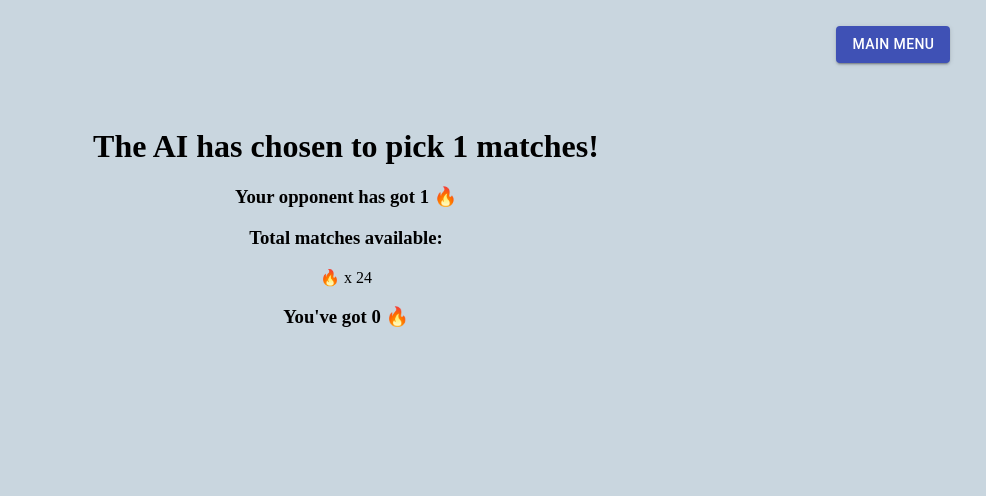
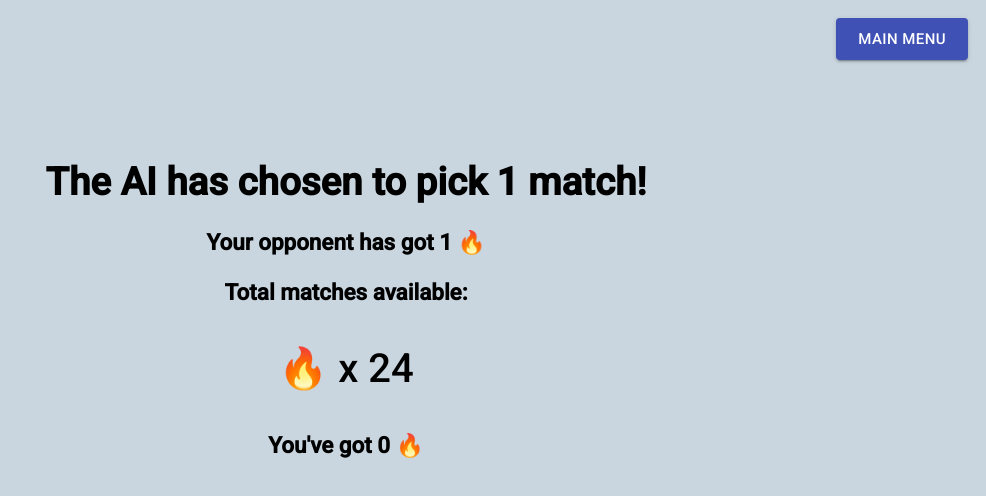
Before and after one commit to kirill8841/match-game, a React (Create React App) app: page / in a window 1280 px wide. Both pictures are taken after a click on the button "AI". Shown: the top 496 px of the page, without its empty margins (294-1280 px from the left). Built offline with nearby package versions, Linux system fonts and the light colour scheme.

Commit message:
Added styling and documentation

```diff
--- a/public/index.html
+++ b/public/index.html
@@ -2,33 +2,20 @@
 <html lang="en">
   <head>
     <meta charset="utf-8" />
-    <link rel="icon" href="%PUBLIC_URL%/favicon.ico" />
+    <link rel="icon" href="https://image.flaticon.com/icons/png/512/307/307051.png" />
     <meta name="viewport" content="width=device-width, initial-scale=1" />
     <meta name="theme-color" content="#000000" />
     <meta
       name="description"
       content="A game with matches to play with an AI"
     />
-    <!--
-      manifest.json provides metadata used when your web app is installed on a
-      user's mobile device or desktop. See https://developers.google.com/web/fundamentals/web-app-manifest/
-    -->
-    <!-- <link rel="manifest" href="%PUBLIC_URL%/manifest.json" /> -->
     <title>The Match Game</title>
     <link rel="stylesheet" href="./styles.css">
+    <link rel="preconnect" href="https://fonts.gstatic.com">
+    <link href="https://fonts.googleapis.com/css2?family=Roboto:wght@500&display=swap" rel="stylesheet">
   </head>
   <body>
     <noscript>You need to enable JavaScript to run this app.</noscript>
     <div id="root"></div>
-    <!--
-      This HTML file is a template.
-      If you open it directly in the browser, you will see an empty page.
-
-      You can add webfonts, meta tags, or analytics to this file.
-      The build step will place the bundled scripts into the <body> tag.
-
-      To begin the development, run `npm start` or `yarn start`.
-      To create a production bundle, use `npm run build` or `yarn build`.
-    -->
   </body>
 </html>
--- a/public/styles.css
+++ b/public/styles.css
@@ -1,19 +1,35 @@
-.main-menu-button {
-  position: fixed;
-  right: 2%;
-  top: 2%;
-}
-
 body {
-  margin-top: 10%;
   background-color: #c9d6df;
   text-align: center;
+  font-family: 'Roboto', sans-serif;
+  font-size: larger;
 }
 
 button.MuiButtonBase-root {
   margin: 10px;
 }
 
+.main-menu-button {
+ display: flex;
+ flex-direction: row-reverse;
+}
+
 .endgame-button {
   position:static;
 }
+
+.heading-bar {
+  width: 100;
+  margin-bottom: 7%;
+}
+
+.lowered {
+  margin-top: 10%;
+}
+
+.description {
+  color: grey;
+  min-width: 400px;
+  max-width: 600px;
+  margin: 8% auto 0 auto;
+}
--- a/src/components/AiTurnAnimation.jsx
+++ b/src/components/AiTurnAnimation.jsx
@@ -4,6 +4,8 @@ import pickMatch from "./pickMatch.js"
 
 
 function AiTurnAnimation(props) {
+
+  // A state to handle animation in this component
   const [isThinking, setIsThinking] = useState(true);
 
   let optimalChoice = pickMatch(props.matches.aiMatches, props.matches.totalMatches)
@@ -34,7 +36,6 @@ function AiTurnAnimation(props) {
         props.setGameStage("playerTurn")
       }, 2000);
       return () => clearTimeout(timer)
-
     }
   })
 
@@ -42,13 +43,11 @@ function AiTurnAnimation(props) {
   return (
     <div>
       { isThinking ?
-        <h1>The AI is thinking how to overmatch you<Dot>.</Dot><Dot>.</Dot><Dot>.</Dot></h1>
-        : <h1>The AI has chosen to pick {optimalChoice} matches!</h1>
+        <h1>The AI is thinking about how to overmatch you<Dot>.</Dot><Dot>.</Dot><Dot>.</Dot></h1>
+        : <h1>The AI has chosen to pick {optimalChoice} match{optimalChoice !== 1 && "es"}!</h1>
       }
-
     </div>
   )
-
 }
 
 
--- a/src/components/EndGameScreen.jsx
+++ b/src/components/EndGameScreen.jsx
@@ -1,9 +1,10 @@
 import React from "react";
 import MainMenuButton from "./MainMenuButton.jsx"
 
+
 function EndGameScreen(props) {
   return (
-    <div>
+    <div className="lowered">
       {
         props.matches.playerMatches % 2 === 0 ?
         <h1>You have won! The guy in the mask will miss'ya!</h1>
@@ -16,10 +17,10 @@ function EndGameScreen(props) {
       {
         props.matches.playerMatches % 2 === 0 ?
         <p>Let's see if you can do this once again...</p>
-        : <p>Try your luck once again</p>
+        : <p>Try your luck once again, kiddo</p>
       }
       <MainMenuButton
-        style={"endgame-button"}
+        styling={"endgame-button"}
         setGameStage={props.setGameStage}
         setMatches={props.setMatches}
       />
--- a/src/components/MainMenuButton.jsx
+++ b/src/components/MainMenuButton.jsx
@@ -1,8 +1,10 @@
 import React from "react";
 import Button from '@material-ui/core/Button';
 
+/**
+ * The button, on clicking which the user goes back to the setup stage
+ */
 function MainMenuButton(props) {
-
   function onClickHandler() {
     props.setMatches({
       totalMatches: 25,
@@ -13,8 +15,8 @@ function MainMenuButton(props) {
   }
 
   return (
-    <div className={props.style ? props.style : "main-menu-button"}>
-      <Button onClick={onClickHandler} variant="contained" color="primary">Main Menu</Button>
+    <div className={props.styling ? props.styling : "main-menu-button heading-bar"}>
+      <Button size="large" onClick={onClickHandler} variant="contained" color="primary">Main Menu</Button>
     </div>
   )
 }
--- a/src/components/MatchButtons.jsx
+++ b/src/components/MatchButtons.jsx
@@ -1,7 +1,10 @@
 import React from "react";
 import Button from '@material-ui/core/Button';
 
-
+/**
+ * A component that displays from one to three buttons that allow user to choose
+ * the number of matches to pick.
+ */
 function MatchButtons(props) {
 
   function onClickHandler(matchNumber) {
@@ -17,14 +20,14 @@ function MatchButtons(props) {
 
   return (
     <div>
-      <Button variant="contained" color="primary" onClick={() => onClickHandler(1)}>1 Matches</Button>
+      <Button size="large" variant="contained" color="primary" onClick={() => onClickHandler(1)}>1 Matches</Button>
       {
         props.totalMatches >= 2 &&
-        <Button variant="contained" color="primary" onClick={() => onClickHandler(2)}>2 Matches</Button>
+        <Button size="large" variant="contained" color="primary" onClick={() => onClickHandler(2)}>2 Matches</Button>
       }
       {
         props.totalMatches >= 3 &&
-        <Button variant="contained" color="primary" onClick={() => onClickHandler(2)}>3 Matches</Button>
+        <Button size="large" variant="contained" color="primary" onClick={() => onClickHandler(2)}>3 Matches</Button>
       }
     </div>
   )
--- a/src/components/SetupForm.jsx
+++ b/src/components/SetupForm.jsx
@@ -2,6 +2,10 @@ import React from "react"
 import Button from '@material-ui/core/Button';
 
 
+/**
+ * A component that is first shown when the app is loaded. Gives user the ability
+ * to choose the starting player and the number of matches in the game.
+ */
 function SetupForm(props) {
 
   function matchesSliderHandler(event) {
@@ -15,8 +19,9 @@ function SetupForm(props) {
 
   return (
     <div>
-      <h1>Choose who starts</h1>
+      <h1 className="lowered">Choose who starts</h1>
       <Button
+        size="large"
         variant="contained"
         color="primary"
         id="aiButton"
@@ -25,6 +30,7 @@ function SetupForm(props) {
         AI
       </Button>
       <Button
+        size="large"
         variant="contained"
         color="primary"
         id="playerButton"
@@ -42,8 +48,14 @@ function SetupForm(props) {
       value={props.matches.totalMatches}
       step="2"
       onChange={matchesSliderHandler}
-      /><br />
+      />
+      <br />
       <label for="matches">{props.matches.totalMatches} matches</label>
+      <p className="description">
+        The rules are as follows: there is an odd number of matches on the table.
+        Players pick either one, two or three matches in turn. After all matches
+        have been picked, the person with an even number of matches wins.
+      </p>
     </div>
   )
 }
--- a/src/components/ShowMatches.jsx
+++ b/src/components/ShowMatches.jsx
@@ -1,5 +1,6 @@
 import React from "react";
 
+// A component displaying the number of all matches
 function ShowMatches(props) {
 
   let totalMatchesString = ""
@@ -16,7 +17,7 @@ function ShowMatches(props) {
       <h3>Your opponent has got {props.matches.aiMatches} 🔥</h3>
 
       <h3>Total matches available:</h3>
-      <p>{totalMatchesString}</p>
+      <p style={{"fontSize": 40}}>{totalMatchesString}</p>
 
       <h3>You've got {props.matches.playerMatches} 🔥</h3>
     </div>
--- a/src/components/pickMatch.js
+++ b/src/components/pickMatch.js
@@ -1,7 +1,7 @@
 /**
  * Make the optimal decision about the amout of matches the AI should take.
  * @property {number} aiMatches - the amount of matches the AI
- * (the decision algorythm) has.
+ * (the decision algorithm) has.
  * @property {number} totalMatches - the total amout of matches that can be taken
  */
 function pickMatch(aiMatches, totalMatches) {
@@ -16,10 +16,10 @@ function pickMatch(aiMatches, totalMatches) {
    *
    * The boolean value at given indices [n, m] means that if there are n matches
    * left and you are at m position (column) according to the turn and the parity
-   * of the matches, then the true value means it's a winning position, and false
+   * of the matches. The true value means it's a winning position, and false
    * means that if the other player does everything right, you'll lose.
    *
-   * This is the pattern only for a game, where users change either 1, 2, or 3 matches.
+   * This is the pattern only for a game where users pick either 1, 2, or 3 matches.
    * The number of matches overall is only restricted to being odd to avoid
    * ties. The given pattern repeats every eight matches.
    */
```
Also changed, not shown: src/components/App.jsx (+2 -177 lines), 2 other files (tests, documents, lock files or other folders).
